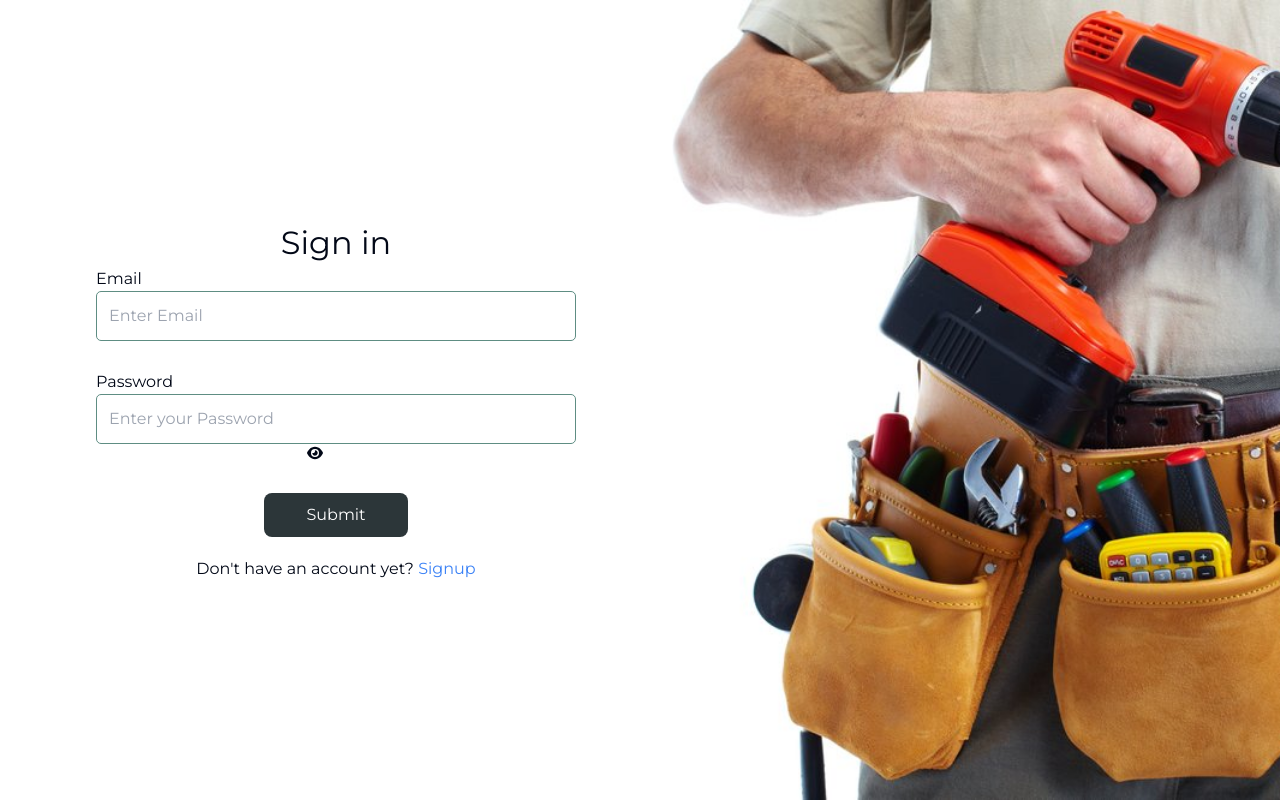
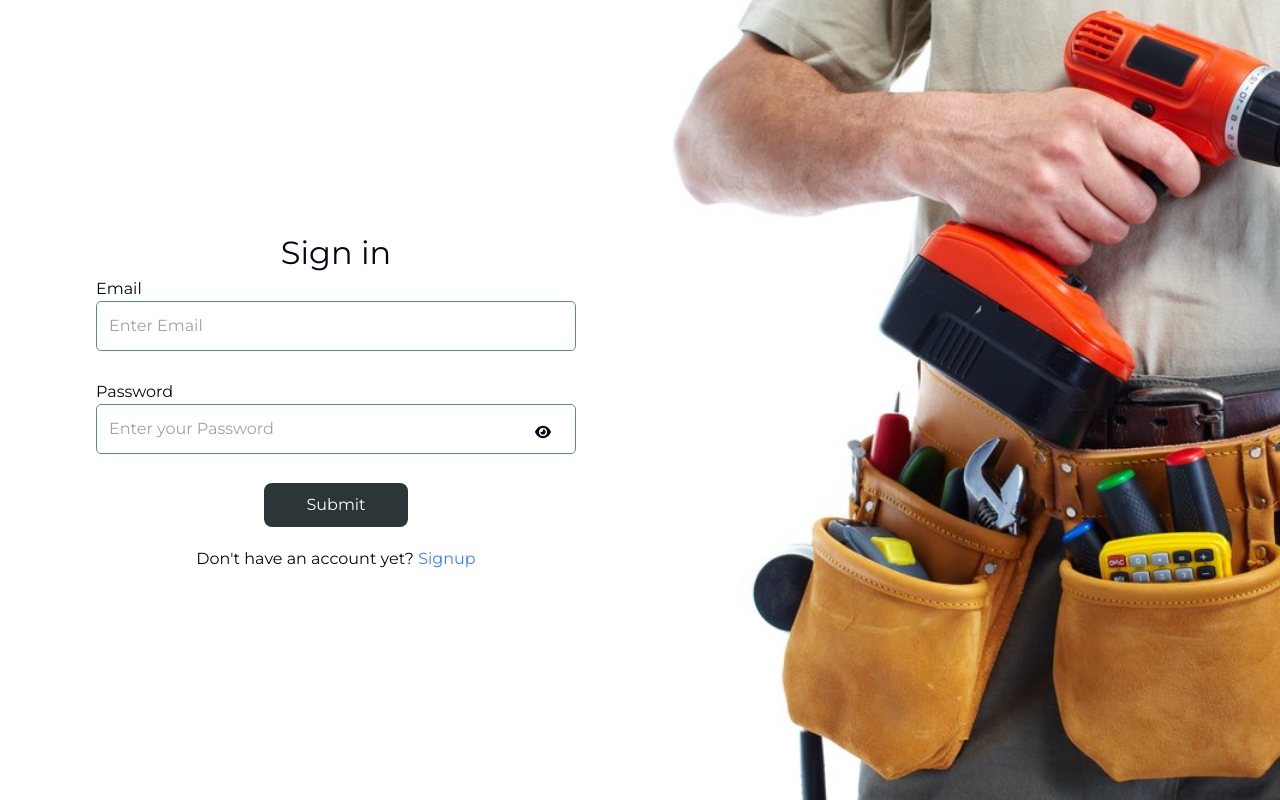
Before and after one commit to The-Winning-Team-Tshimologo/vite-react-pms, a React app: page /signin in a window 1280 px wide. Built offline with nearby package versions, Linux system fonts and the light colour scheme; the HTML template or start-up script is replaced by a standard one.

Commit message:
hide password on signin page

```diff
--- a/src/pages/signin/SignIn.jsx
+++ b/src/pages/signin/SignIn.jsx
@@ -87,7 +87,8 @@ function Signin() {
             {errors.password && (
               <p className="paragraph-red">{errors.password.message}</p>
             )}
-            <div >
+
+            <div className="password-container">
               <input
                 {...register("password", {
                   required: "Password is required",
@@ -100,14 +101,32 @@ function Signin() {
                 className="input"
                 placeholder="Enter your Password"
               />
-              <span onClick={toggleInputType} className="icon-button">
+              <span onClick={toggleInputType} className="password-icon">
+                {inputType === "password" ? <FaEye /> : <FaEyeSlash />}
+              </span>
+            </div>
+
+            {/* <div>
+              <input
+                {...register("password", {
+                  required: "Password is required",
+                  minLength: {
+                    value: 8,
+                    message: "Password must contain at least 8 characters",
+                  },
+                })}
+                type={inputType} // Use the state for input type
+                className="input"
+                placeholder="Enter your Password"
+              />
+              <span onClick={toggleInputType} className="">
                 {inputType === "password" ? (
-                  <FaEye className="icon-button__icon" />
+                  <FaEye className="" />
                 ) : (
-                  <FaEyeSlash className="icon-button__icon" />
+                  <FaEyeSlash className="" />
                 )}
               </span>
-            </div>
+            </div> */}
 
             {/* <div className="formFiled">
               <label>
--- a/src/pages/signin/Signin.css
+++ b/src/pages/signin/Signin.css
@@ -102,3 +102,21 @@
 .green-colour-disabled-purple {
   color: #8d855e;
 }
+
+.password-container {
+  position: relative;
+  display: inline-block;
+}
+
+.input {
+  width: 100%;
+  padding-right: 30px; /* Add some padding to the right to make space for the icon */
+}
+
+.password-icon {
+  position: absolute;
+  right: 25px; /* Adjust as needed */
+  top: 35%;
+  transform: translateY(-50%);
+  cursor: pointer;
+}
```
